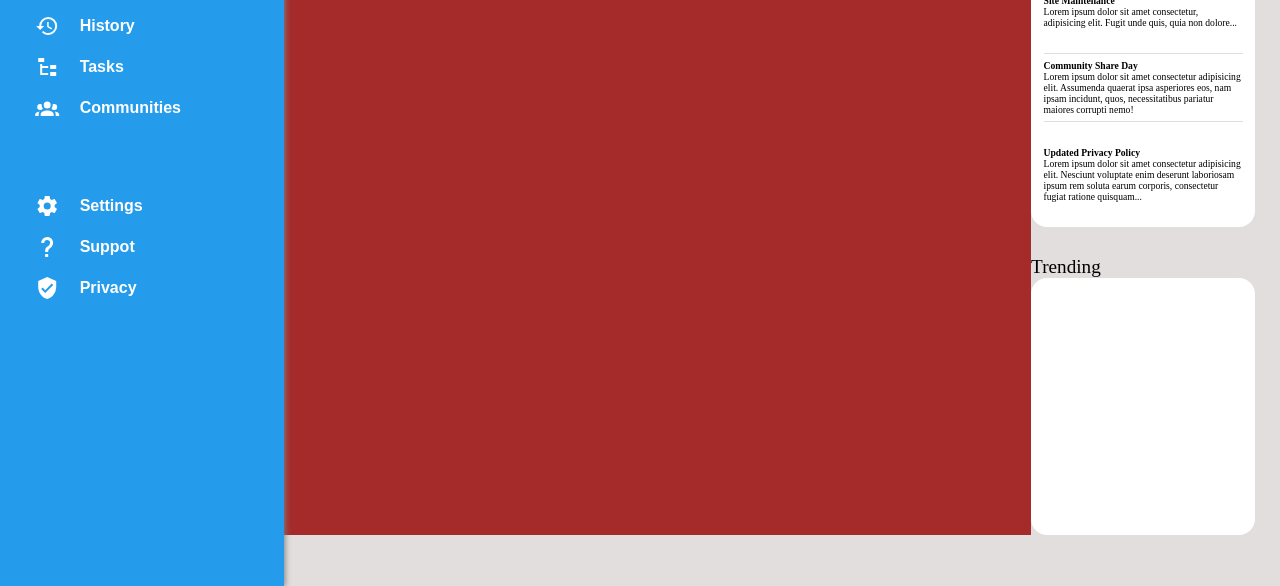
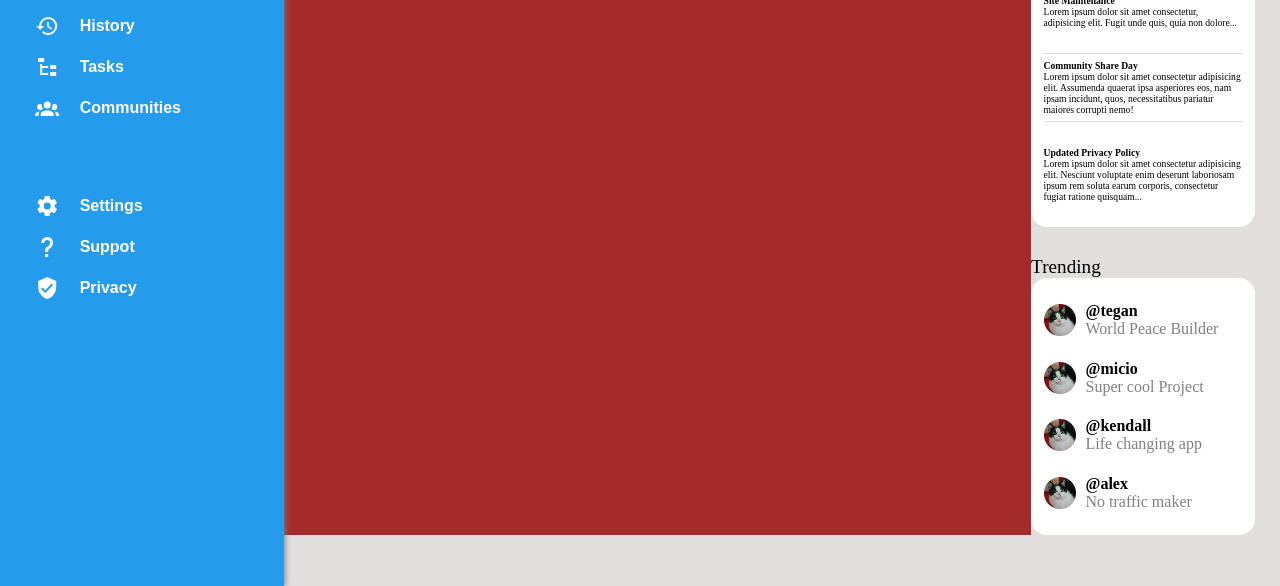
Before and after one commit to R-o-b-S/AdminDashboard-TOP, a plain HTML site: page index.html in a window 1280 px wide. Shown: the part 214-800 px from the top of the page. Drawn offline with Linux system fonts and the light colour scheme.

Commit message:
Trending section

```diff
--- a/dash.css
+++ b/dash.css
@@ -198,9 +198,6 @@ input {
 
 .highBox{
     background-color: white;
-    display: flex;
-    justify-content: center;
-    align-content: center;
     margin-right: 10%;
     border-radius: 16px;
     padding: 5%;
@@ -210,6 +207,7 @@ input {
     grid-column: 10/13;
     grid-row: 2/7;
     font-size: 0.6rem;
+    display: flex;
     flex-direction: column;
     justify-content: space-around;
     align-content: center;
@@ -232,4 +230,29 @@ input {
 #trend {
     grid-column: 10/13;
     grid-row: 8/13;
+    display:grid;
+    grid-template-columns: 1;
+    grid-template-rows: 4;
+
 }
+
+.trendingUser {
+    display: flex;
+    align-items: center;
+}
+
+.trendingUser > img {
+    height: 4vh;
+    width: auto;
+    margin-right: 5%;
+}
+
+.tUat {
+    font-size: 0.8;
+    font-weight: bold;
+}
+
+.tAn {
+    font-size: 0.6;
+    color:grey;
+}
--- a/index.html
+++ b/index.html
@@ -132,7 +132,34 @@
         </div>
         <p class="mainSection" id="tr">Trending</p>
         <div class="highBox" id="trend">
-
+            <div class="trendingUser">
+                <img src="accountimg.png" alt="account image">
+                <div>
+                    <p class="tUat">@tegan</p>
+                    <p class="tAn">World Peace Builder</p>
+                </div>
+            </div>
+            <div class="trendingUser">
+                <img src="accountimg.png" alt="account image">
+                <div>
+                    <p class="tUat">@micio</p>
+                    <p class="tAn">Super cool Project</p>
+                </div>
+            </div>
+            <div class="trendingUser">
+                <img src="accountimg.png" alt="account image">
+                <div>
+                    <p class="tUat">@kendall</p>
+                    <p class="tAn">Life changing app</p>
+                </div>
+            </div>
+            <div class="trendingUser">
+                <img src="accountimg.png" alt="account image">
+                <div>
+                    <p class="tUat">@alex</p>
+                    <p class="tAn">No traffic maker</p>
+                </div>
+            </div>
         </div>
 
 
```
